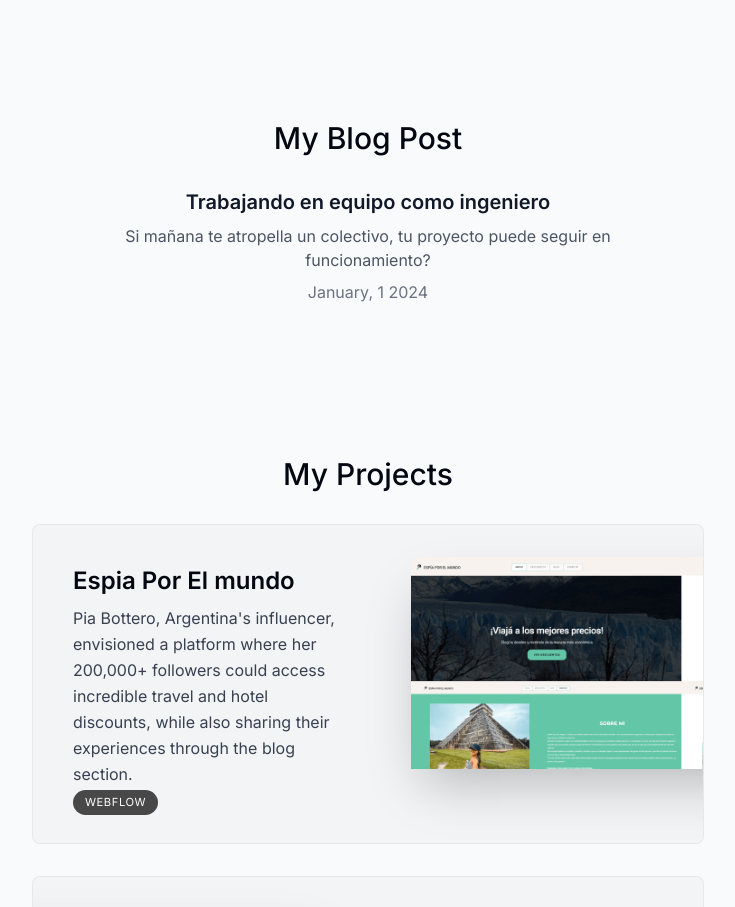
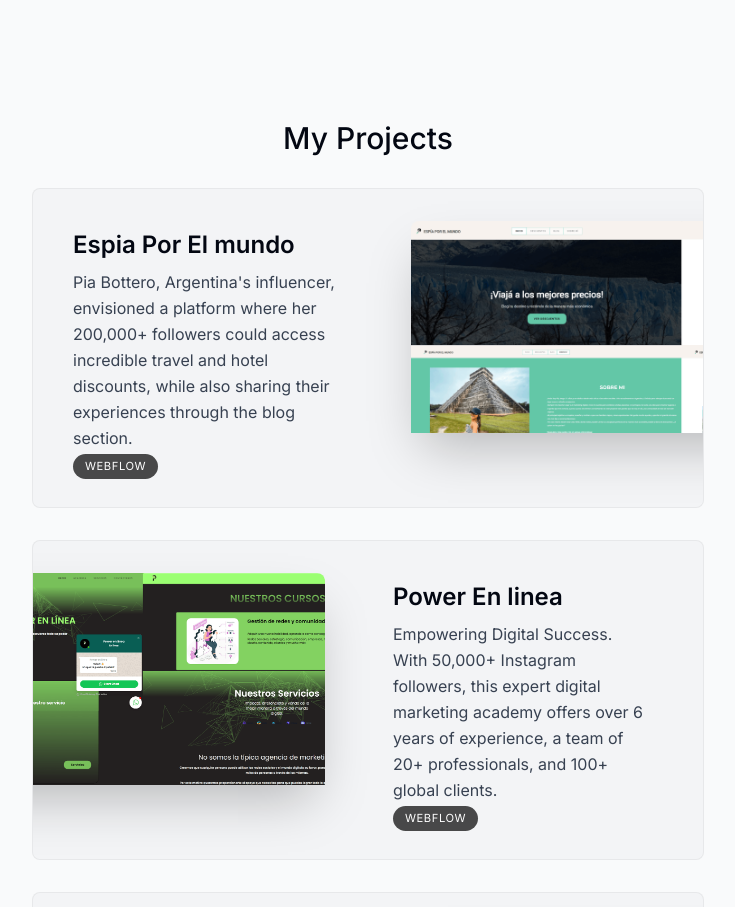
Before and after one commit to Arielcito/Arielcito.github.io, a Next.js app: page / in a window 1280 px wide. Shown: the part 1200-2107 px from the top of the page, without its empty margins (272-1007 px from the left). Built offline with nearby package versions, Linux system fonts and the light colour scheme.

Commit message:
remove blog page

```diff
--- a/app/page.tsx
+++ b/app/page.tsx
@@ -14,7 +14,6 @@ export default function Home() {
       <Intro />
       <SectionDivider />
       <About />
-      <BlogPage />
       <Projects />
       <Skills />
       <Experience />
```
